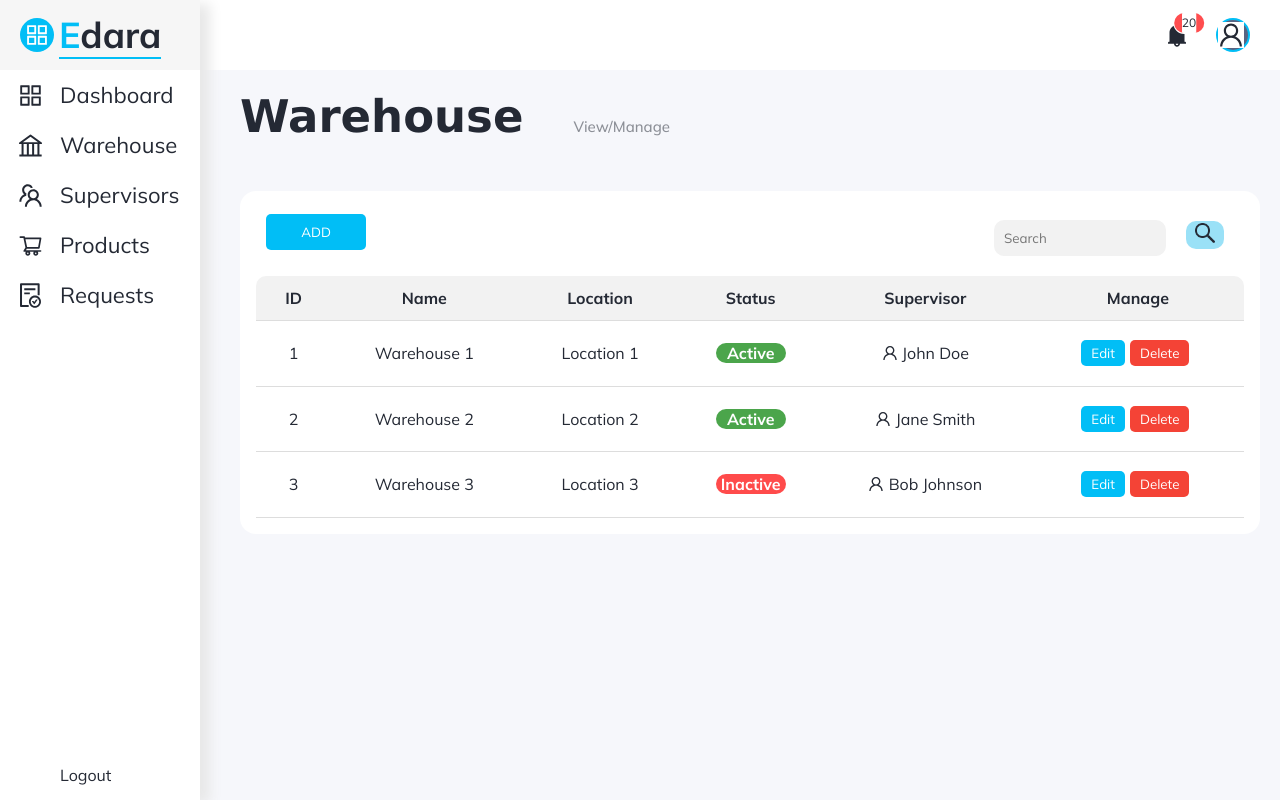
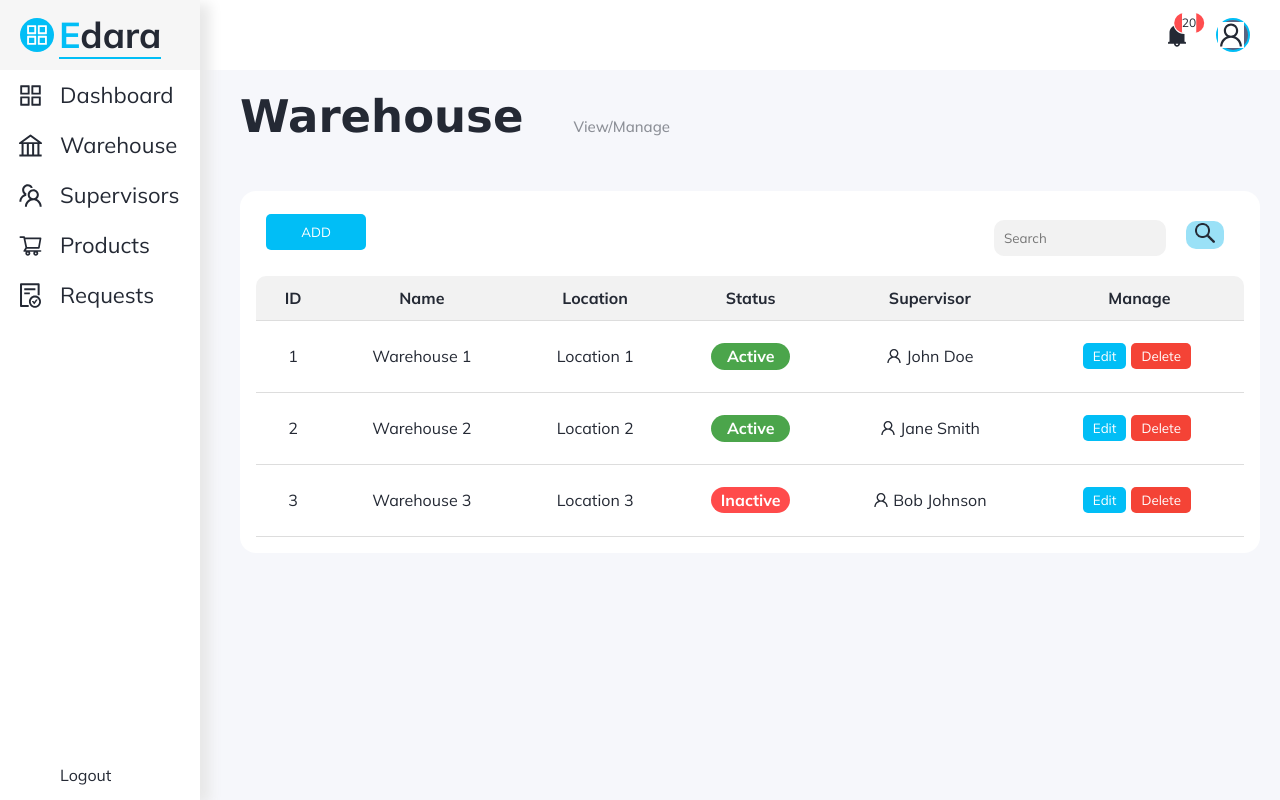
Before and after one commit to FatmaElzahraaAdham/InventorySys, a React (Create React App) app: page /Warehouse in a window 1280 px wide. Built offline with nearby package versions, Linux system fonts and the light colour scheme.

Commit message:
fix: adjust active/inactive status layout

```diff
--- a/src/styles/WarehouseTable.css
+++ b/src/styles/WarehouseTable.css
@@ -67,24 +67,16 @@
     align-items: center;
 }
 
-.activee{
-    /* color: green; */
+.activee, .inactivee {
     background-color: green;
     color: #ffffff;
     text-align: center;
     width: 70px;
     border: 1px;
-    border-radius: 10px;
+    border-radius: 1rem;
     opacity: 0.7;
+    padding: 0.2rem 0.3rem;
 }
 .inactivee{
-    /* color: red; */
-    color: #ffffff;
     background-color: red;
-    text-align: center;
-    width: 70px;
-    border: 1px;
-    border-radius: 10px;
-    opacity: 0.7;
-
 }
```
